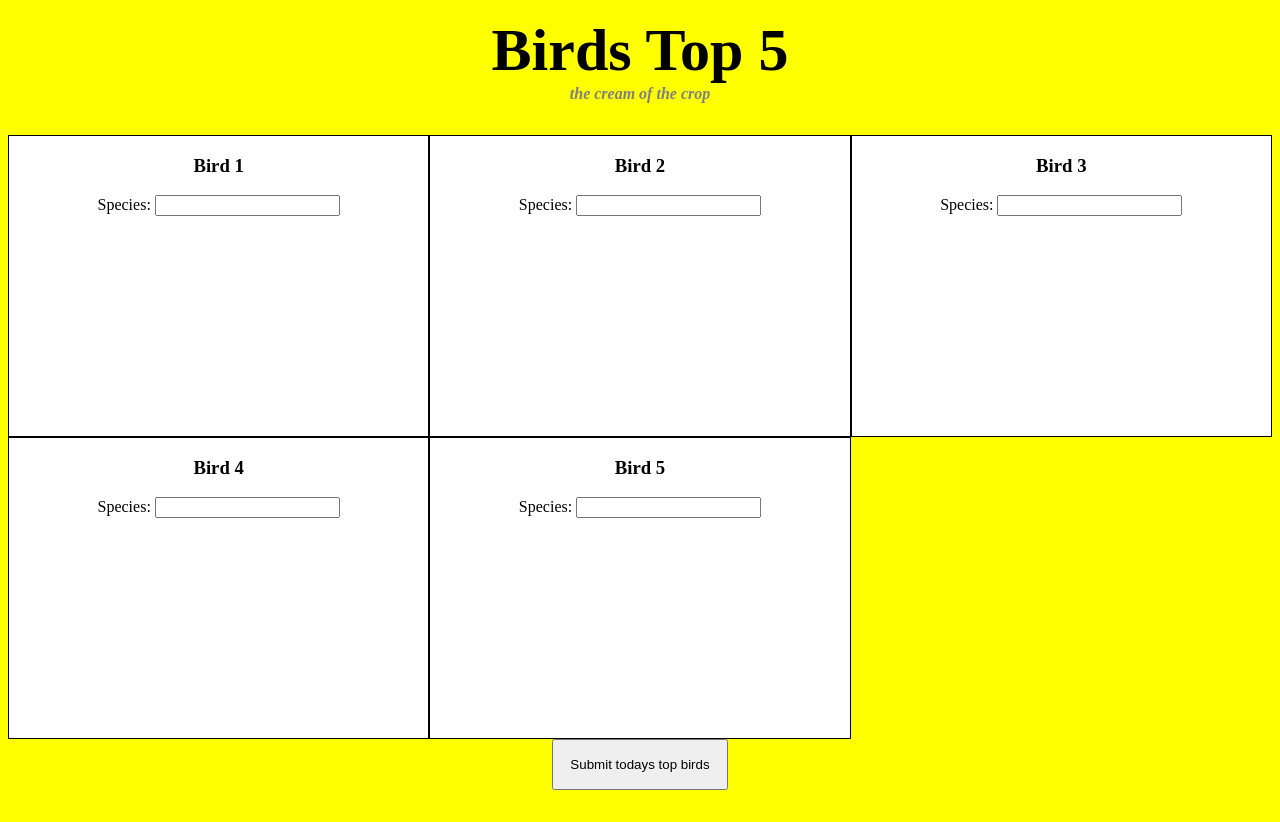
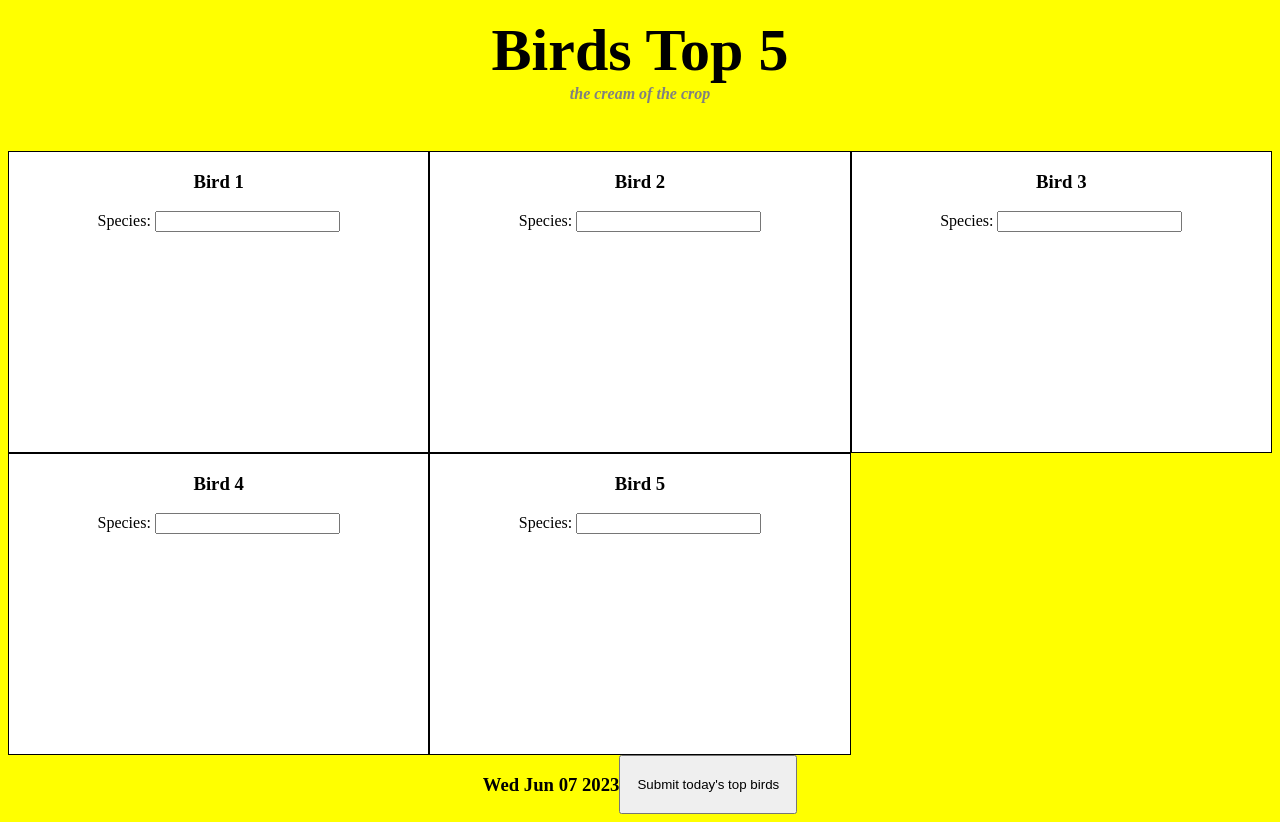
Before and after one commit to garrettallen0/bird-dream-team, a React app: page / in a window 1280 px wide. Before the commit the page ends 800 px from the top, so only its background shows below. Built offline with nearby package versions, Linux system fonts and the light colour scheme; no server answers.

Commit message:
puts date on page

```diff
--- a/src/App.jsx
+++ b/src/App.jsx
@@ -1,38 +1,39 @@
-import React, { Component }from 'react';
+import React, { useState, useEffect } from 'react';
 import MainContainer from './components/MainContainer.jsx';
 
 
-class App extends Component {
-  constructor(props) {
-    super(props);
-    this.state = {
-      data: null,
+
+const App = () => {
+  const [speciesData, setSpeciesData] = useState(null);
+  const [currentDate, setCurrentDate] = useState('');
+
+
+  useEffect(() => {
+    fetch('https://api.ebird.org/v2/data/obs/US-CA-001/recent', {
+      headers: {"x-ebirdapitoken": "k35m7c131mkp"}})
+      .then(res => res.json())
+      .then(res => setSpeciesData(res))
+      .catch(err => console.log('App.componentDidMount: get species data: ERROR: ', err));
+
+      const date = new Date();
+      setCurrentDate(date.toDateString());
+  }, []);
+
+  const speciesList = [];
+  for (let i = 0; i <= Math.floor(speciesData?.length / 2); i++) {
+    if (i ==  Math.floor(speciesData?.length / 2)) {
+      speciesList.push(" ".concat(speciesData[i]?.comName));
+    }
+    else {
+      speciesList.push(" ".concat(speciesData[i]?.comName.concat(",")));
     }
   }
 
-  componentDidMount() {
-    fetch('https://api.ebird.org/v2/data/obs/US-CA-001/recent', {
-      headers: {"x-ebirdapitoken": "k35m7c131mkp"}})
-      .then(res => res.json())
-      .then(res => this.setState({data: res}))
-      .catch(err => console.log('App.componentDidMount: get characters: ERROR: ', err));
-  }
-
-  render() {
-    const {data} = this.state;
-    const speciesList = [];
-    console.log(data);
-    // console.log(data[0])
-    // for (let i = 0; i < data.length; i++) {
-    //   speciesList.push(data[i].comName);
-    // }
-    console.log(speciesList)
     return(
       <div>
-        <MainContainer/>
+        <MainContainer date={currentDate} speciesList={speciesList}/>
       </div>
     );
-  }
 }
 
 export default App;
--- a/src/components/MainContainer.jsx
+++ b/src/components/MainContainer.jsx
@@ -2,20 +2,22 @@ import React from 'react';
 import BirdCard from './BirdCard.js';
 import {useState} from 'react';
 
-const MainContainer = () => {
-
-
+const MainContainer = (props) => {
+    const {speciesList, date} = props;
     const birdCards = [];
 
     for (let i = 1; i < 6; i++) {
-      birdCards.push(<BirdCard id='birdCard' item={i}/>)
+      birdCards.push(<BirdCard key={i} id="birdCard" item={i}/>)
     }
     const [birdList, setBirdList] = useState([]);
-    function handleClick() {
-        console.log(birdList)
+    const handleClick = () => {
+        const newTop = [];
+        for (let i = 0; i < 5; i++) {
+            newTop.push(document.getElementById('location'))
+        }
+        // console.log(birdList)
         setBirdList();
     }
-
 
     return (
         <section className="mainSection">
@@ -23,11 +25,13 @@ const MainContainer = () => {
             <h1>Birds Top 5</h1>
             <h4>the cream of the crop</h4>
         </header>
+        <div className="allSpecies">{speciesList}</div>
         <div className="todayBirds">
             {birdCards}
         </div>
         <div className="buttonLine">
-        <input className="subButton" type="submit" onClick={handleClick} value="Submit todays top birds" />
+        <h3>{date}</h3>
+        <input className="subButton" type="submit" onClick={handleClick} value="Submit today's top birds" />
         </div>
 
         </section>
--- a/src/stylesheets/styles.scss
+++ b/src/stylesheets/styles.scss
@@ -39,3 +39,10 @@ body {
         padding: 1rem;
     }
 }
+
+.allSpecies {
+    text-align: center;
+    color: lightslategray;
+    font-size: small;
+    padding-bottom: 1rem;
+}
```
Also changed, not shown: src/components/AllTimeContainer.jsx (added, +8 -0 lines).
